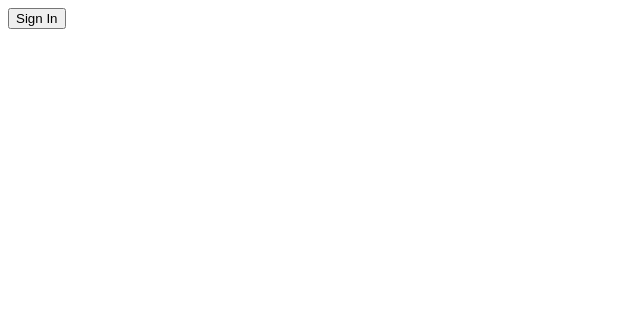
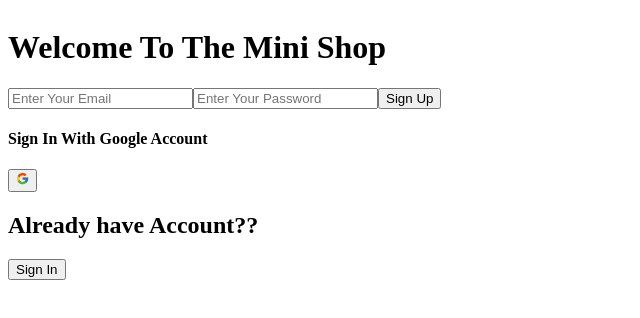
Before and after one commit to EhsanTheCoder98/Mini-Shop, a React (Create React App) app: page /login in a window 1280 px wide. Shown: the top 318 px of the page, without its empty margins (0-640 px from the left). Built offline with nearby package versions, Linux system fonts and the light colour scheme.

Commit message:
signing with email and password and signing in with created account added

```diff
--- a/package.json
+++ b/package.json
@@ -9,6 +9,8 @@
     "firebase": "^10.5.2",
     "react": "^18.2.0",
     "react-dom": "^18.2.0",
+    "react-icons": "^4.11.0",
+    "react-router-dom": "^6.18.0",
     "react-scripts": "5.0.1",
     "web-vitals": "^2.1.4"
   },
--- a/src/App.js
+++ b/src/App.js
@@ -1,11 +1,17 @@
 import React from 'react';
 import Login from './components/Login';
+import LandingPage from './components/LandingPage';
+
+// SPA
+import { Routes , Route , Navigate } from 'react-router-dom';
 
 const App = () => {
   return (
-    <div>
-      <Login />
-    </div>
+    <Routes>
+      <Route path='/login' element={<Login />}/>
+      <Route path='/*' element={<Navigate to={"/login"} />} />
+      <Route path='/landingpage' element={<LandingPage />} />
+    </Routes>
   );
 }
 
--- /dev/null
+++ b/src/components/LandingPage.jsx
@@ -0,0 +1,11 @@
+import React from 'react';
+
+const LandingPage = () => {
+    return (
+        <div>
+            Landing
+        </div>
+    );
+};
+
+export default LandingPage;
--- a/src/components/Login.jsx
+++ b/src/components/Login.jsx
@@ -1,20 +1,89 @@
-import React from 'react';
-import { GoogleAuthProvider,signInWithPopup } from 'firebase/auth';
-import { auth } from '../firebase/firebase';
+import React, { useState } from "react";
+import { useNavigate } from "react-router-dom";
+import { FcGoogle } from "react-icons/fc";
+import styles from "./Login.module.css";
 
+// firebase
+import {
+  GoogleAuthProvider,
+  signInWithPopup,
+  createUserWithEmailAndPassword,
+  signInWithEmailAndPassword,
+} from "firebase/auth";
+import { auth } from "../firebase/firebase";
 
 const Login = () => {
-    const googleHandler =(e) => {
-        e.preventDefault();
-        const provider =new GoogleAuthProvider();
-        return signInWithPopup(auth,provider)
+  const [login, setLogin] = useState(false);
+  const [data, setData] = useState({
+    email: "",
+    password: "",
+  });
+  const inputHandler = (e) => {
+    setData({ ...data, [e.target.name]: e.target.value });
+  };
+  const googleHandler = (e) => {
+    e.preventDefault();
+    const provider = new GoogleAuthProvider();
+    return signInWithPopup(auth, provider);
+  };
+  const navigate = useNavigate();
+  const signupHandler = (e) => {
+    e.preventDefault();
+    createUserWithEmailAndPassword(auth, data.email, data.password)
+      .then((userCredintial) => {
+        const user = userCredintial.user;
+        console.log(user);
+        alert("Successfully Joined");
+        setData({ email: "", password: "" });
+        navigate("/landingpage");
+      })
+      .catch((error) => {
+        alert(error);
+      });
+  };
+  const signinHandler = (e) => {
+    e.preventDefault();
+    signInWithEmailAndPassword(auth, data.email, data.password)
+      .then((userCredintial) => {
+        const user = userCredintial.user;
+        console.log(user);
+        alert("Successfully Joined");
+        setData({ email: "", password: "" });
+        navigate("/landingpage");
+      })
+      .catch((error) => {
+        alert(error);
+      });
+  };
 
-    }
-    return (
-        <div>
-            <button onClick={googleHandler}>Sign In</button>
-        </div>
-    );
+  return (
+    <>
+      <h1>Welcome To The Mini Shop</h1>
+      <form className={styles.formcontainer}>
+        <input
+          type="email"
+          placeholder="Enter Your Email"
+          name="email"
+          value={data.email}
+          onChange={inputHandler}
+        />
+        <input
+          type="password"
+          placeholder="Enter Your Password"
+          name="password"
+          value={data.password}
+          onChange={inputHandler}
+        />
+        <button onClick={signupHandler}>Sign Up</button>
+      </form>
+      <h4> Sign In With Google Account </h4>
+      <button onClick={googleHandler}>
+        <FcGoogle />
+      </button>
+      <h2>Already have Account??</h2>
+      <button onClick={signinHandler}>Sign In</button>
+    </>
+  );
 };
 
 export default Login;
--- /dev/null
+++ b/src/components/Login.module.css
@@ -0,0 +1,3 @@
+* {
+    overflow: hidden;
+}
```
Also changed, not shown: src/index.js (+7 -4 lines), 1 other file (tests, documents, lock files or other folders).
